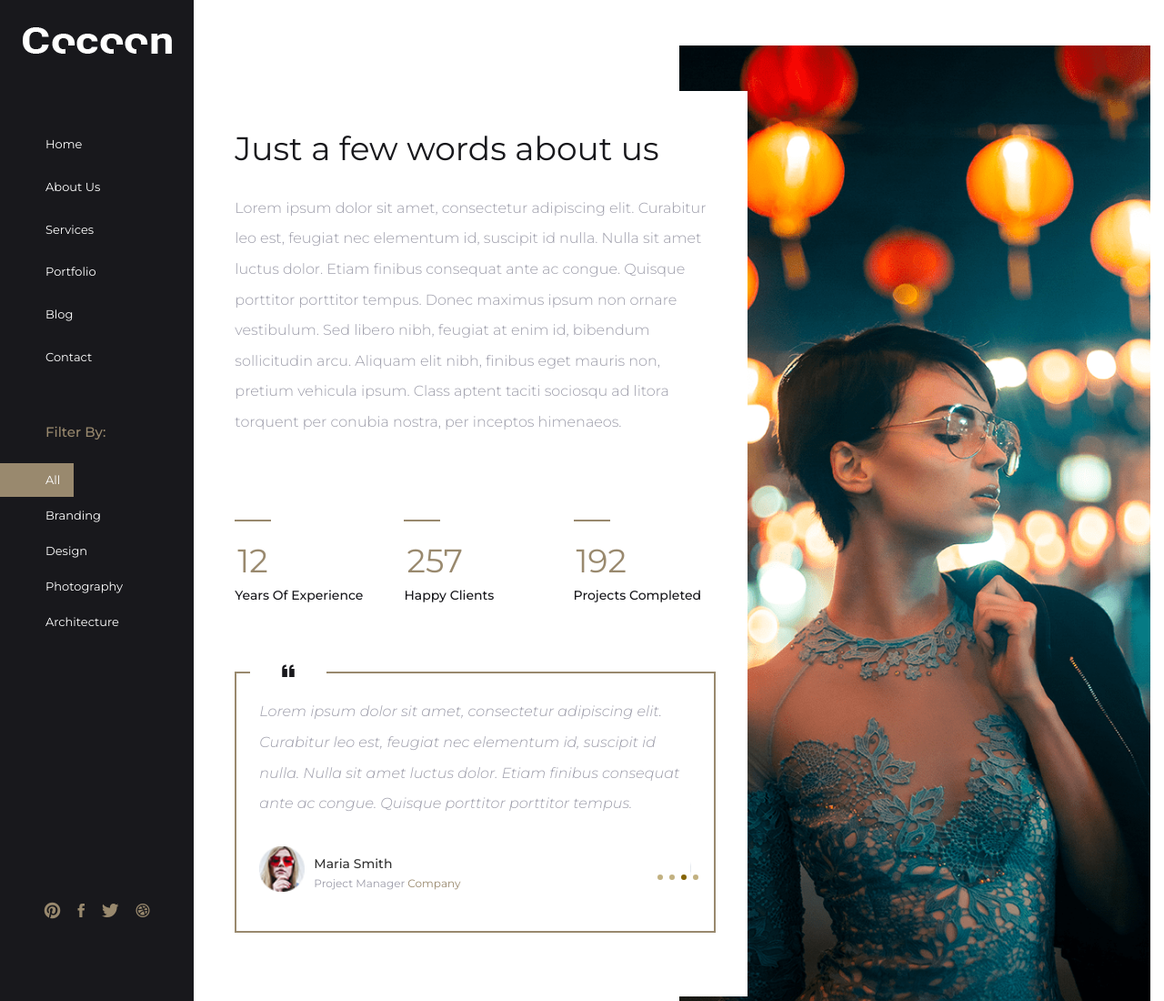
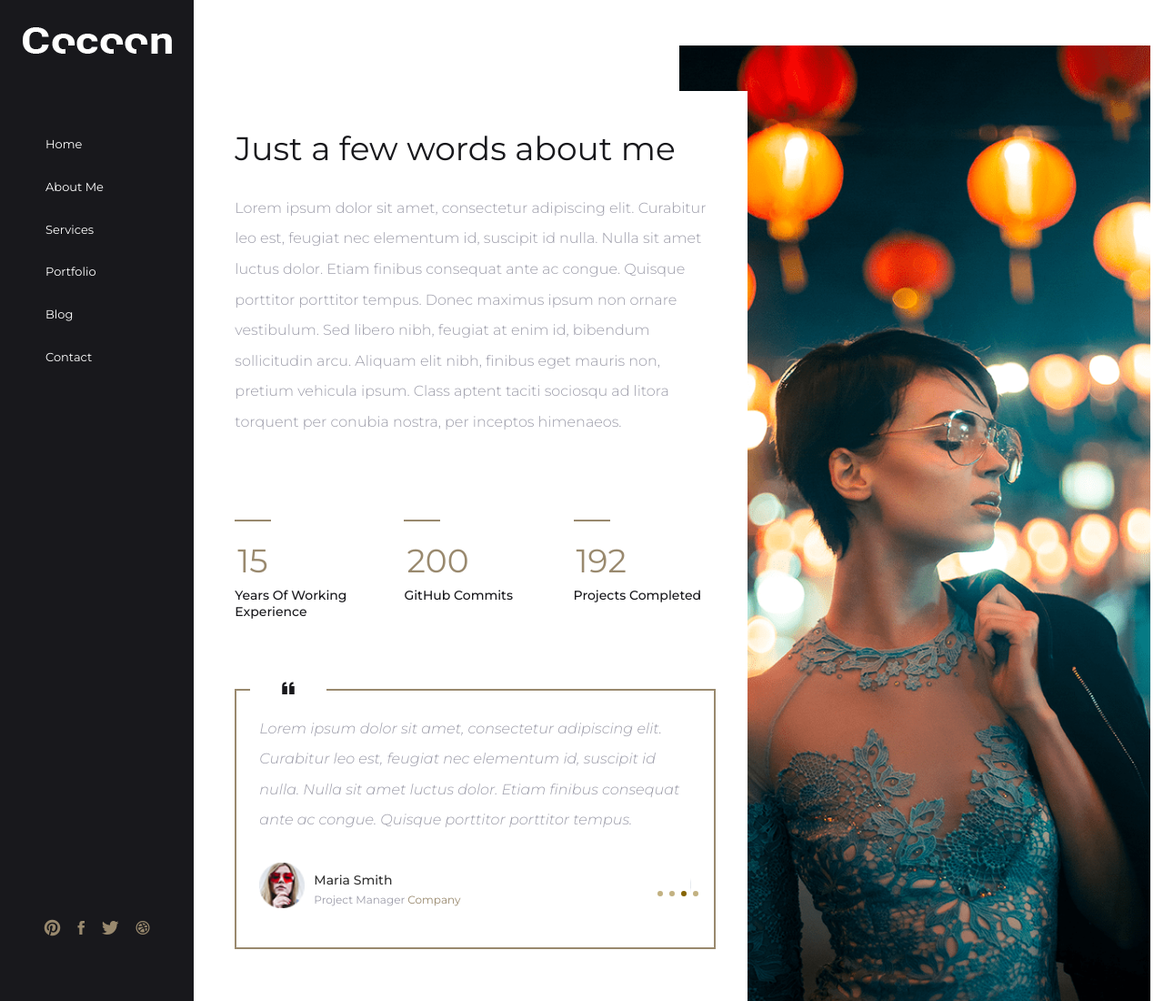
Before and after one commit to AceKingQueen/Summer-Portfolio, a website: page about.html in a window 1280 px wide. Shown: the top 1100 px of the page at 91% size. Drawn offline with Linux system fonts and the light colour scheme; files whose address does not match are found by name.

Commit message:
add new images and corrected links, planning for portfolio

```diff
--- a/about.html
+++ b/about.html
@@ -59,7 +59,7 @@
                     </li>
                     <li>
                         <a href="about.html">
-                            About Us
+                            About Me
                         </a>
                     </li>
                     <li>
@@ -87,7 +87,7 @@
             <!--main menu end -->
 
             <!--filter menu -->
-            <div class="side_menu_section">
+            <!-- <div class="side_menu_section">
                 <h4 class="side_title">filter by:</h4>
                 <ul  id="filtr-container"  class="filter_nav">
                     <li  data-filter="*" class="active"><a href="javascript:void(0)" >all</a></li>
@@ -96,7 +96,7 @@
                     <li data-filter=".photography"><a href="javascript:void(0)">photography</a></li>
                     <li data-filter=".architecture"><a href="javascript:void(0)">architecture</a></li>
                 </ul>
-            </div>
+            </div> -->
             <!--filter menu end -->
 
 
@@ -139,7 +139,7 @@
                                 <div class="content_box_inner">
                                     <div>
                                         <h3>
-                                            Just a few words about us
+                                            Just a few words about me
                                         </h3>
                                         <p>
                                             Lorem ipsum dolor sit amet, consectetur adipiscing elit. Curabitur leo est, feugiat nec elementum id, suscipit id nulla. Nulla sit amet luctus dolor. Etiam finibus consequat ante ac congue. Quisque porttitor porttitor tempus. Donec maximus ipsum non ornare vestibulum. Sed libero nibh, feugiat at enim id, bibendum sollicitudin arcu. Aliquam elit nibh, finibus eget mauris non, pretium vehicula ipsum. Class aptent taciti sociosqu ad litora torquent per conubia nostra, per inceptos himenaeos.
@@ -150,15 +150,15 @@
                                                 <div class="col-12 col-md-4">
                                                     <div class="counter_box">
                                                         <div class="divider"></div>
-                                                        <span class="counter">12</span>
-                                                        <h5>Years of experience</h5>
+                                                        <span class="counter">15</span>
+                                                        <h5>Years of working experience</h5>
                                                     </div>
                                                 </div>
                                                 <div class="col-12 col-md-4">
                                                     <div class="counter_box">
                                                         <div class="divider"></div>
-                                                        <span class="counter">257</span>
-                                                        <h5>happy clients</h5>
+                                                        <span class="counter">200</span>
+                                                        <h5>GitHub commits</h5>
                                                     </div>
                                                 </div>
                                                 <div class="col-12 col-md-4">
```
Also changed, not shown: blog.html (+1 -1 lines), contact.html (+1 -1 lines), elements.html (+1 -1 lines), index.html (+5 -5 lines), portfolio.html (+1 -1 lines), services.html (+3 -3 lines), assets/img/portfolio/home-port2.jpeg (added), assets/img/portfolio/home-port2.png (deleted), assets/img/portfolio/home-port5.png, assets/img/portfolio/home-port9.jpeg (added), assets/img/portfolio/home-port9.png (deleted), 1 other file.
